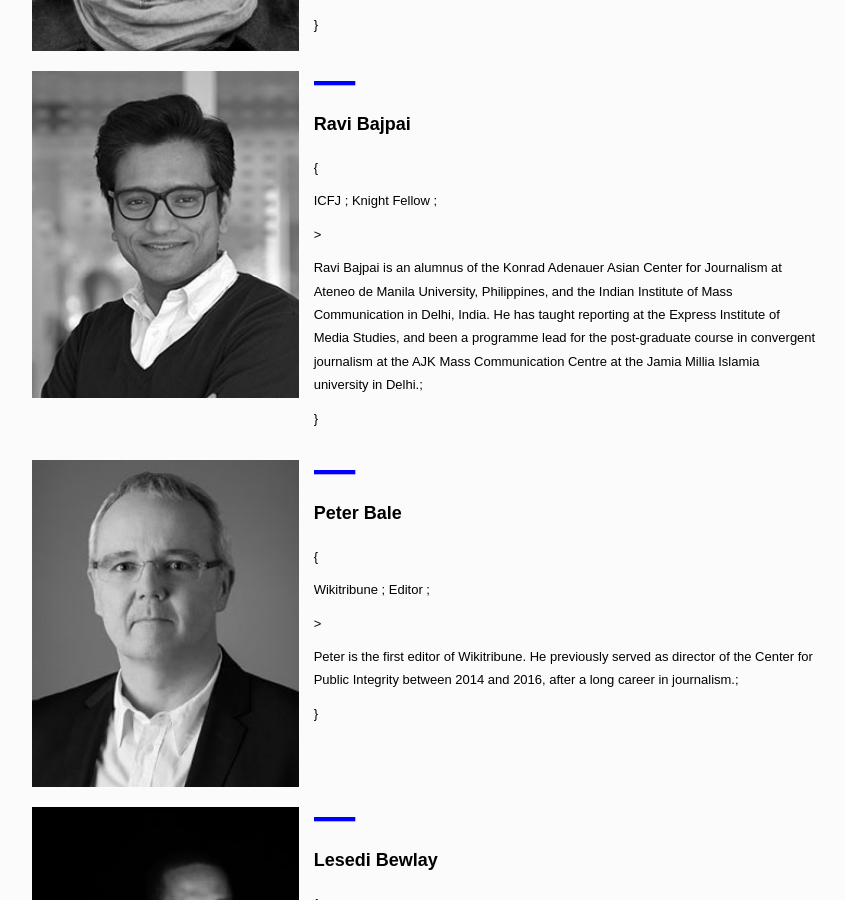
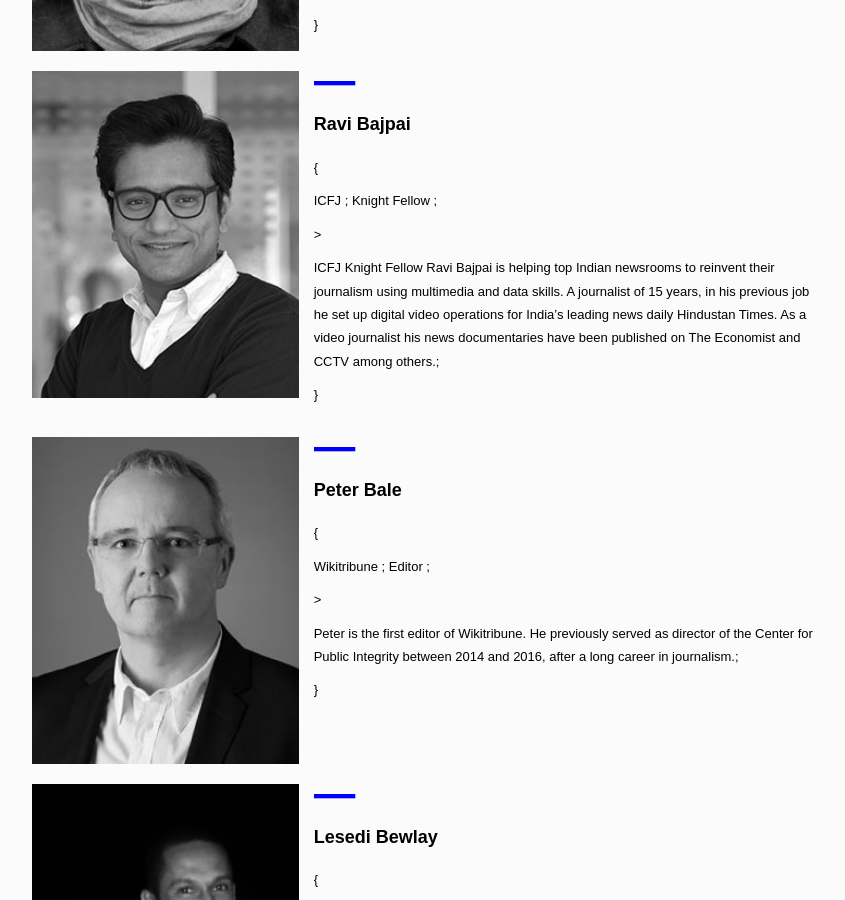
Before and after one commit to CodeForAfrica-ARCHIVE/MediaIndabaAfrica, a Jekyll site: the page built from speakers.html, in a window 1280 px wide and 900 px high, scrolled down 2241 px. Shown: the whole window, without its empty margins (208-1053 px from the left). Built offline with Jekyll 4.4.1, drawn with Linux system fonts in a browser that asks for light colours.

Commit message:
updated Ravi Bajpai

```diff
--- a/_data/speakers.yml
+++ b/_data/speakers.yml
@@ -41,7 +41,7 @@
 - name: Ravi Bajpai
   org: ICFJ
   role: Knight Fellow
-  long_bio: Ravi Bajpai is an alumnus of the Konrad Adenauer Asian Center for Journalism at Ateneo de Manila University, Philippines, and the Indian Institute of Mass Communication in Delhi, India. He has taught reporting at the Express Institute of Media Studies, and been a programme lead for the post-graduate course in convergent journalism at the AJK Mass Communication Centre at the Jamia Millia Islamia university in Delhi.
+  long_bio: ICFJ Knight Fellow Ravi Bajpai is helping top Indian newsrooms to reinvent their journalism using multimedia and data skills. A journalist of 15 years, in his previous job he set up digital video operations for India’s leading news daily Hindustan Times. As a video journalist his news documentaries have been published on The Economist and CCTV among others.
   img: /img/speakers/ravi.jpg
   img_hover: /img/speakers/ravi.jpg
   css_class: ravi
```
